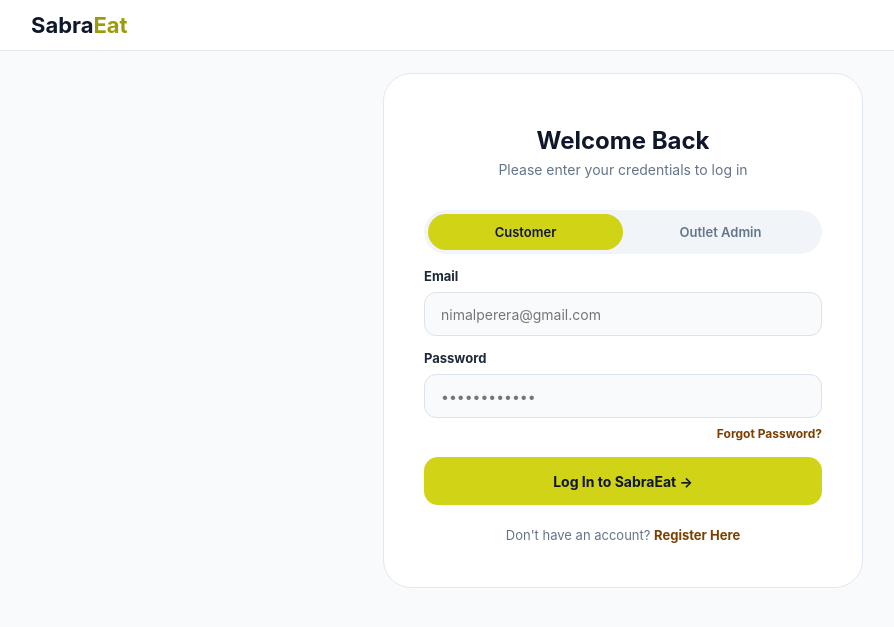
After one commit to Ravindu-Prabod/SabraEat_PHP_Project, a Laravel app: page /login in a window 1280 px wide. The commit adds this page. Shown: the top 627 px of the page, without its empty margins (17-911 px from the left). Run offline with Laravel 12, Linux system fonts and the light colour scheme.

Commit message:
Added login pages and updated register pages and routes

```diff
--- a/app/Http/Controllers/AuthController.php
+++ b/app/Http/Controllers/AuthController.php
@@ -10,19 +10,25 @@ use Illuminate\Support\Facades\Hash;
 class AuthController extends Controller
 {
     // ---------- Pages ----------
+    // 'Register pages.register_customer' = resources/views/Register pages/register_customer.blade.php
     public function showRegisterCustomer()
     {
-        return view('register_customer');
+        return view('Register pages.register_customer');
     }
 
     public function showRegisterOutlet()
     {
-        return view('register_outlet');
+        return view('Register pages.register_outlet');
     }
 
     public function showLogin()
     {
-        return view('login');
+        return view('Login pages.login');
+    }
+
+    public function showLoginOutlet()
+    {
+        return view('Login pages.login_outlet');
     }
 
     // ---------- Student / Customer register ----------
@@ -70,4 +76,46 @@ class AuthController extends Controller
 
         return redirect('/');
     }
+
+    // ---------- Customer login ----------
+    public function loginCustomer(Request $request)
+    {
+        $credentials = $request->validate([
+            'email'    => 'required|email',
+            'password' => 'required',
+        ]);
+
+        if (Auth::attempt($credentials + ['role' => 'customer'])) {
+            $request->session()->regenerate();
+            return redirect('/');
+        }
+
+        return back()->withErrors(['email' => 'Invalid email or password.']);
+    }
+
+    // ---------- Outlet Admin login ----------
+    public function loginOutlet(Request $request)
+    {
+        $credentials = $request->validate([
+            'email'    => 'required|email',
+            'password' => 'required',
+        ]);
+
+        if (Auth::attempt($credentials + ['role' => 'outlet_admin'])) {
+            $request->session()->regenerate();
+            return redirect('/');
+        }
+
+        return back()->withErrors(['email' => 'Invalid admin email or password.']);
+    }
+
+    // ---------- Logout ----------
+    public function logout(Request $request)
+    {
+        Auth::logout();
+        $request->session()->invalidate();
+        $request->session()->regenerateToken();
+
+        return redirect('/');
+    }
 }
--- /dev/null
+++ b/resources/views/Login pages/login.blade.php
@@ -0,0 +1,47 @@
+@extends('layout')
+
+@section('title', 'Log In - SabraEat')
+
+@section('content')
+<div class="card">
+
+    <h1 style="margin-top: 28px;">Welcome Back</h1>
+    <p class="subtitle">Please enter your credentials to log in</p>
+
+    @if ($errors->any())
+        <div class="alert">
+            @foreach ($errors->all() as $error)
+                <div>{{ $error }}</div>
+            @endforeach
+        </div>
+    @endif
+
+    <div class="tabs" style="margin-top: 32px;">
+        <a href="{{ route('login') }}" class="tab active">Customer</a>
+        <a href="{{ route('login.outlet') }}" class="tab">Outlet Admin</a>
+    </div>
+
+    <form action="{{ route('login.post') }}" method="POST">
+        @csrf
+
+        <div class="form-group">
+            <label>Email</label>
+            <input type="email" name="email" placeholder="nimalperera@gmail.com" required>
+        </div>
+
+        <div class="form-group">
+            <label>Password</label>
+            <input type="password" name="password" placeholder="••••••••••••" required>
+        </div>
+
+        <p style="text-align: right; margin-top: 8px; font-size: 12px; font-weight: 700;">
+            <a href="#" style="color: #7c3f00; text-decoration: none;">Forgot Password?</a>
+        </p>
+
+        <button type="submit" class="btn" style="margin-top: 16px;">Log In to SabraEat &rarr;</button>
+    </form>
+
+    <p class="login-link">Don't have an account? <a href="{{ route('register') }}">Register Here</a></p>
+
+</div>
+@endsection
--- a/resources/views/register_customer.blade.php
+++ b/resources/views/Register pages/register_customer.blade.php
@@ -1,6 +1,6 @@
 @extends('layout')
 
-@section('title', 'Register customer - SabraEat')
+@section('title', 'Register - SabraEat')
 
 @section('content')
 <div class="card">
--- a/routes/web.php
+++ b/routes/web.php
@@ -15,5 +15,13 @@ Route::post('/register', [AuthController::class, 'registerCustomer'])->name('reg
 Route::get('/register/outlet', [AuthController::class, 'showRegisterOutlet'])->name('register.outlet');
 Route::post('/register/outlet', [AuthController::class, 'registerOutlet'])->name('register.outlet.post');
 
-// Login
+// Customer login
 Route::get('/login', [AuthController::class, 'showLogin'])->name('login');
+Route::post('/login', [AuthController::class, 'loginCustomer'])->name('login.post');
+
+// Outlet Admin login
+Route::get('/login/outlet', [AuthController::class, 'showLoginOutlet'])->name('login.outlet');
+Route::post('/login/outlet', [AuthController::class, 'loginOutlet'])->name('login.outlet.post');
+
+// Logout
+Route::post('/logout', [AuthController::class, 'logout'])->name('logout');
```
Also changed, not shown: resources/views/Register pages/register_outlet.blade.php (added, +69 -0 lines), resources/views/register_outlet.blade.php (deleted, +0 -70 lines), resources/views/Login pages/login_outlet.blade.php (added). Lines whose indentation alone changed are shown as unchanged.
